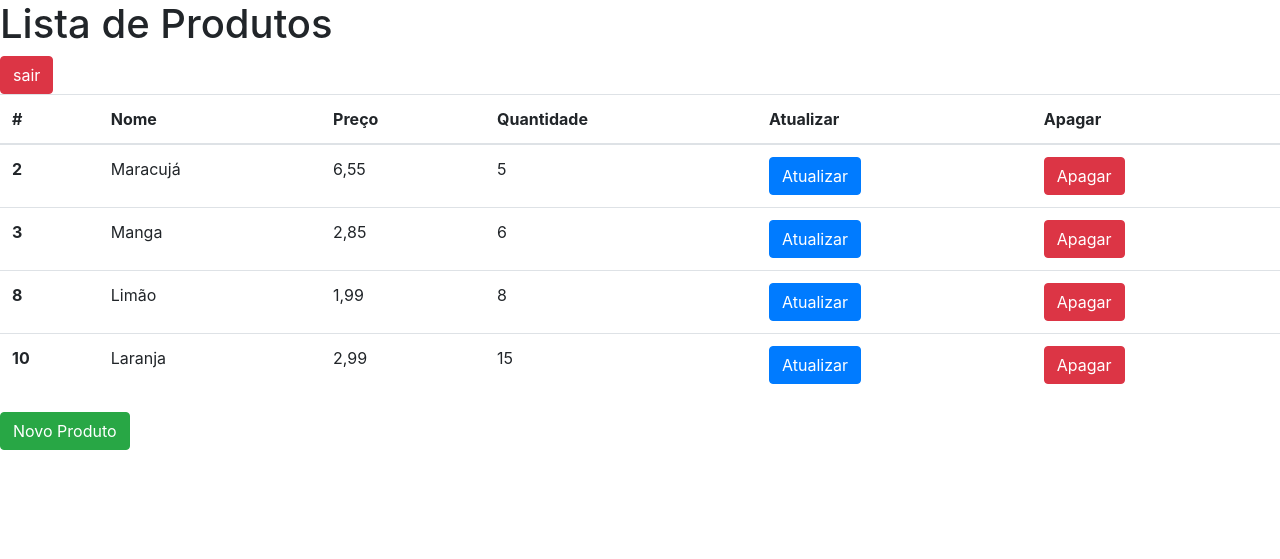
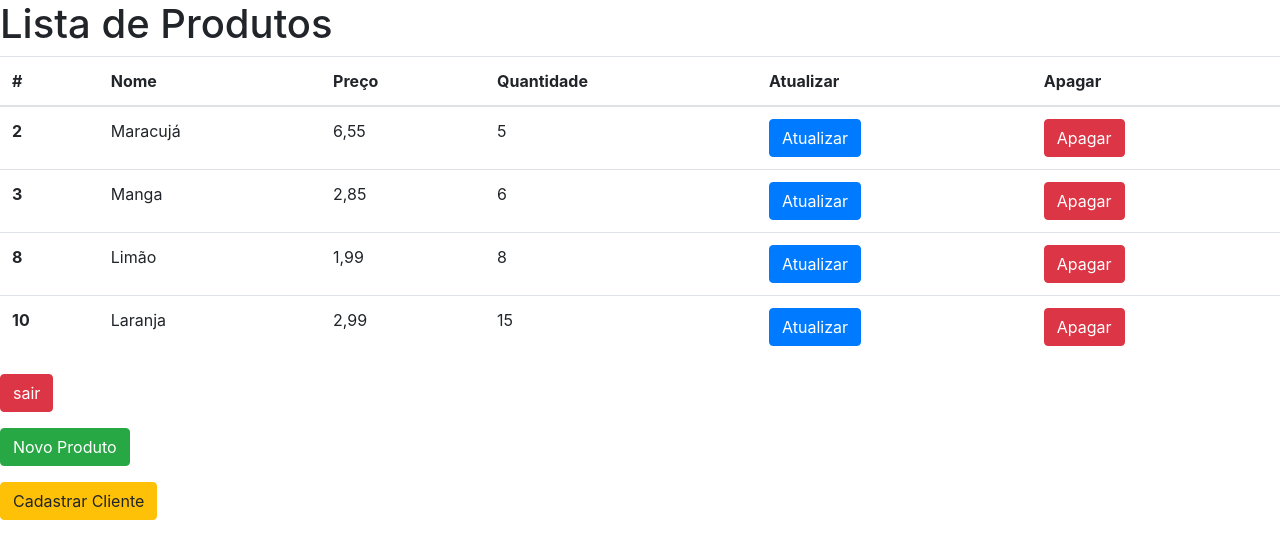
Before and after one commit to Stephanevale/aulasTopicosII, a Django app: page /produto in a window 1280 px wide. Shown: the top 559 px of the page. Run offline with Django 5.2, Linux system fonts and the light colour scheme; a user stored in the database is signed in; data comes from the database, SQL or seed files in the repository; both versions use the stored data as it was after the commit; some libraries are stand-ins or nearby versions.

Commit message:
Melhorias no redirecionamento das páginas, adição de tratamento de erros e atualização do banco de dados

```diff
--- a/aplicacao/templates/entrar.html
+++ b/aplicacao/templates/entrar.html
@@ -18,6 +18,7 @@
             <input type="text" name="nome" placeholder="Digite o usuário" required> <br>
             <input type="password" name="senha" placeholder="Digite a senha" required> <br>
             <input type="submit" name="btnEntrar" value="Entrar" class="btn btn-success">
+            <a href="{% url 'url_cadastro_user' %}" class="btn btn-success">Cadastro</a>
         </form>
     </div>
 </body>
--- a/aplicacao/templates/produto.html
+++ b/aplicacao/templates/produto.html
@@ -9,9 +9,6 @@
   </head>
   <body>
     <h1>Lista de Produtos</h1>
-    <form action="{% url 'url_sair' %}">
-      <input type="submit" value="sair" class="btn btn-danger">
-    </form>
     <table class="table">
       <thead>
         <tr>
@@ -32,20 +29,46 @@
           <td>{{ p.quantidade }}</td>
           <td>
             <form action="{% url 'url_atualizar_produtos' p.id %}">
-              <input type="submit" name="btnAtualizar" class="btn btn-primary" value="Atualizar">
+              <input
+                type="submit"
+                name="btnAtualizar"
+                class="btn btn-primary"
+                value="Atualizar"
+              />
             </form>
           </td>
           <td>
             <form action="{% url 'url_apagar_produto' p.id %}">
-              <input type="submit" name="btnApagar" class="btn btn-danger" value="Apagar">
+              <input
+                type="submit"
+                name="btnApagar"
+                class="btn btn-danger"
+                value="Apagar"
+              />
             </form>
           </td>
         </tr>
         {% endfor %}
       </tbody>
     </table>
-      <form action="{% url 'url_cadastro_produto' %}" method="GET">
-        <input type="submit" name="btn_novo" value="Novo Produto" class="btn btn-success">
+        <form action="{% url 'url_sair' %}">
+        <input type="submit" value="sair" class="btn btn-danger" />
+      </form>
+      <form action="{% url 'url_cadastro_produto' %}" method="GET" class="mt-3">
+        <input
+          type="submit"
+          name="btn_novo"
+          value="Novo Produto"
+          class="btn btn-success"
+        />
+      </form>
+       <form action="{% url 'url_cadastro_cliente' %}" method="GET" class="mt-3">
+        <input
+          type="submit"
+          name="btn_novo"
+          value="Cadastrar Cliente"
+          class="btn btn-warning"
+        />
     </form>
   </body>
 </html>
--- a/aplicacao/views.py
+++ b/aplicacao/views.py
@@ -1,11 +1,11 @@
 from django.shortcuts import render, redirect, get_object_or_404
-from .models import Produto
 from django.http.response import HttpResponse
 from django.contrib.auth import login, authenticate, logout
 from django.contrib.auth.models import User
 from django.contrib.auth.decorators import login_required
 from django.contrib import messages
-from .models import Produto, Cliente
+from .models import Produto, Cliente, Perfil, Produto
+
 
 def index(request):
     context = {
@@ -90,7 +90,7 @@ def cadastro_user(request):
         user = User.objects.create_user(username=nome, email=email, password=senha)
         user.save()
         messages.success(request, "Usuário cadastrado")
-        return render(request, "cadastro_user.html")
+        return render(request, "entrar.html")
     else:
         return render(request, 'cadastro_user.html')
 
@@ -106,6 +106,10 @@ def cadastro_cliente(request):
         complemento = request.POST.get('complemento')
         telefone = request.POST.get('telefone')
 
+        if Cliente.objects.filter(email=email).exists():
+            messages.error(request, "Esse e-mail já está cadastrado!")
+            return redirect("url_cadastro_user")
+
         cliente = Cliente.objects.create(nome=nome, email=email)
 
         Perfil.objects.create(
@@ -119,7 +123,8 @@ def cadastro_cliente(request):
             cidade=cidade,
             complemento=complemento,
             telefone=telefone
-        )
+            )
+
         messages.success(request, "Cliente cadastrado com sucesso.")
         return redirect('url_entrar')
     return render(request, 'cadastro_cliente.html')
```
Also changed, not shown: aplicacao/templates/cadastro_perfil_clientes.html (added), db.sqlite3. Lines whose indentation alone changed are shown as unchanged.
